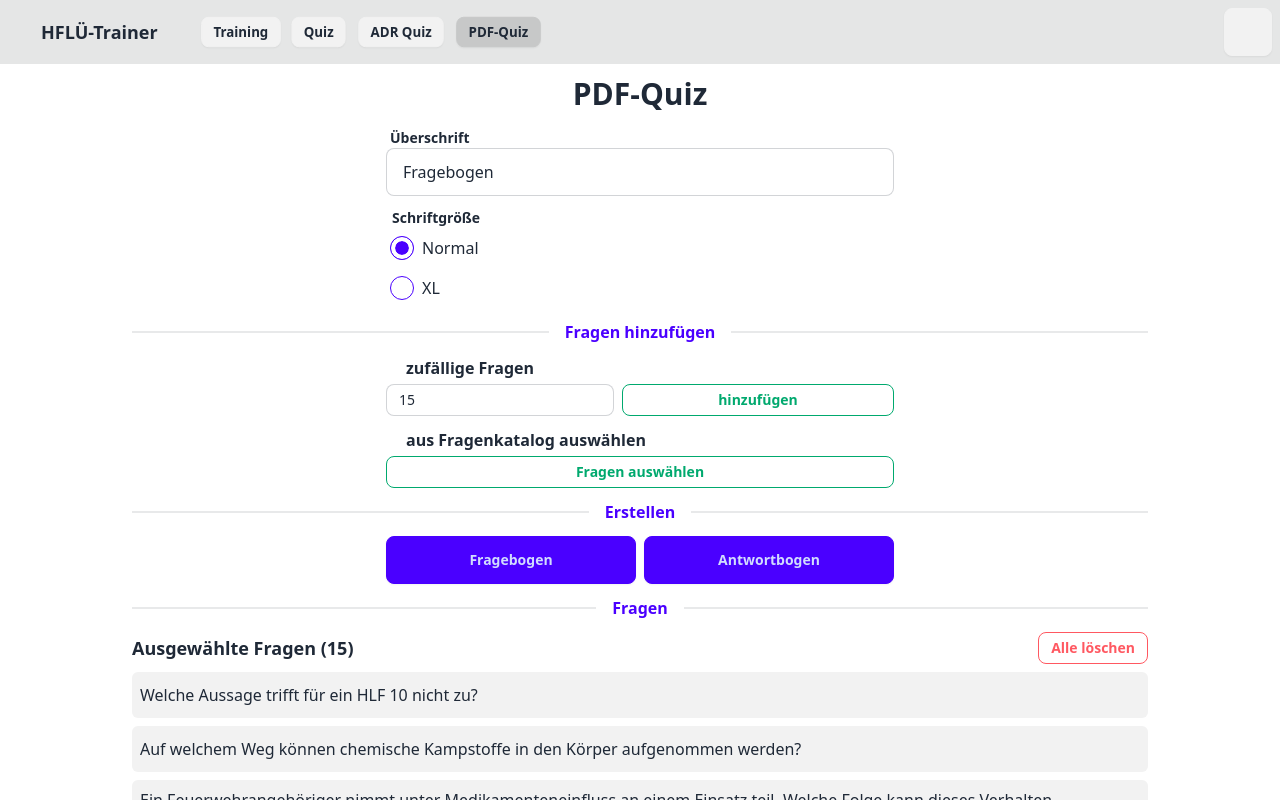
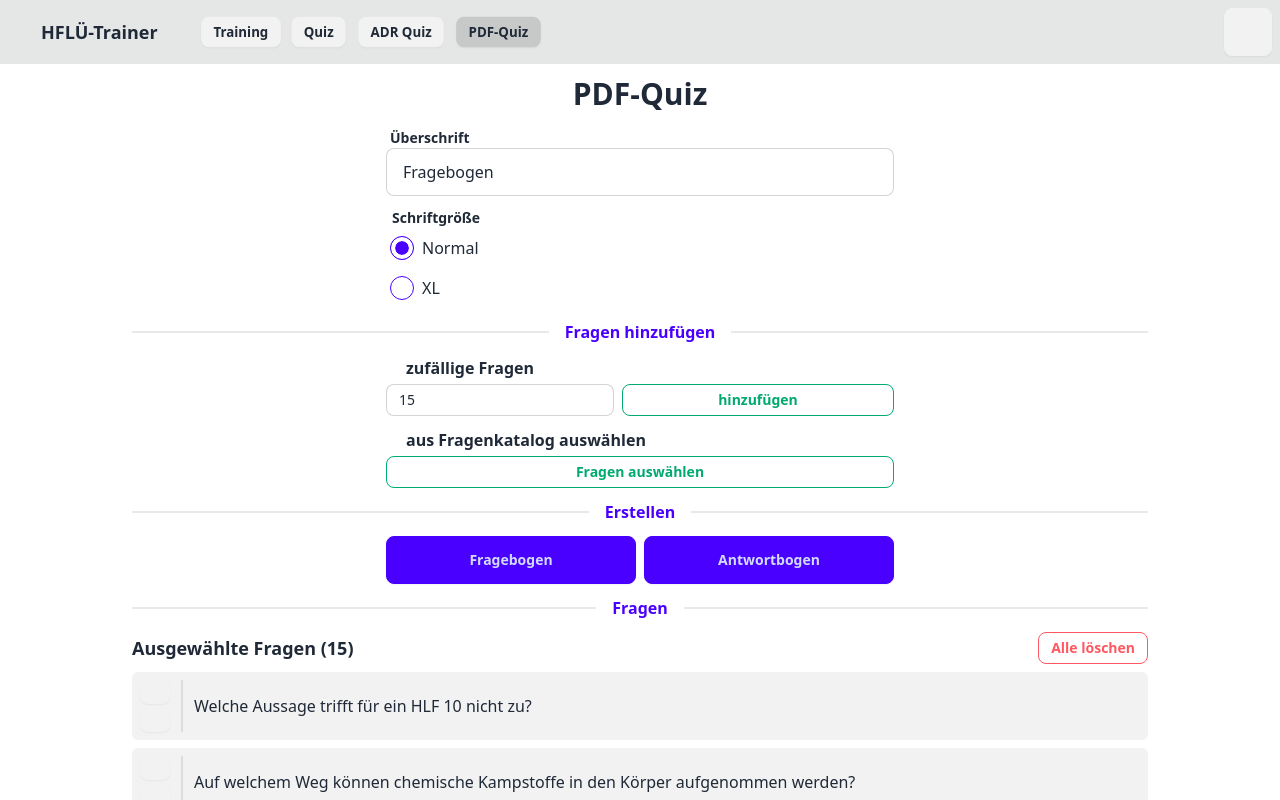
Before and after one commit to theTCA/fwhe-quiz, a SvelteKit app: page /pdfquiz in a window 1280 px wide. Both pictures are taken after a click on the button "hinzufügen". Shown: the top 800 px of the page. Built offline with nearby package versions, Linux system fonts and the light colour scheme; some icons are missing.

Commit message:
Addded: move selected questions

```diff
--- a/src/routes/pdfquiz/+page.svelte
+++ b/src/routes/pdfquiz/+page.svelte
@@ -72,6 +72,22 @@
             addQuestion(new CustomEvent("", {detail: {id: bookmark.id}}));
         }
     }
+
+    /**
+     * @param {number} index
+     */
+    function moveUp(index) {
+        if(index <= 0) return;
+        [questions[index - 1], questions[index]] = [questions[index], questions[index - 1]];
+    }
+
+    /**
+     * @param {number} index
+     */
+    function moveDown(index) {
+        if(index >= questions.length - 1) return;
+        [questions[index + 1], questions[index]] = [questions[index], questions[index + 1]];
+    }
 </script>
 
 <svelte:head>
@@ -126,7 +142,7 @@
                             <Icon icon="mdi:close"/>
                         </button>
                     </div>
-                    <QuestionAdder on:add={addQuestion}/>
+                    <QuestionAdder on:change={addQuestion}/>
                 </form>
                 <form class="modal-backdrop" method="dialog">
                     <button></button>
@@ -158,14 +174,17 @@
         </div>
         <div class="flex flex-col gap-2">
             {#if questions.length > 0}
-            {#each questions as question}
-            <div class="p-2 bg-base-200 rounded-md flex items-center gap-2">
-                <!--
-                    TODO: make questions drag and droppable
-                    <div>
-                        <Icon icon="octicon:grabber-16"/>
+            {#each questions as question, idx}
+            <div class="p-2 bg-base-200 rounded-md flex items-center gap-1">
+                <div class="grid grid-rows-2 gap-1">
+                    <button class="btn btn-xs" type="button" on:click={() => moveUp(idx)}>
+                        <Icon icon="teenyicons:up-solid"/>
+                    </button>
+                    <button class="btn btn-xs" type="button" on:click={() => moveDown(idx)}>
+                        <Icon icon="teenyicons:down-solid"/>
+                    </button>
                 </div>
-                -->
+                <div class="divider divider-horizontal m-0 p-0"></div>
                 <div class="text-base flex-1">
                     {question?.question}
                 </div>
```
